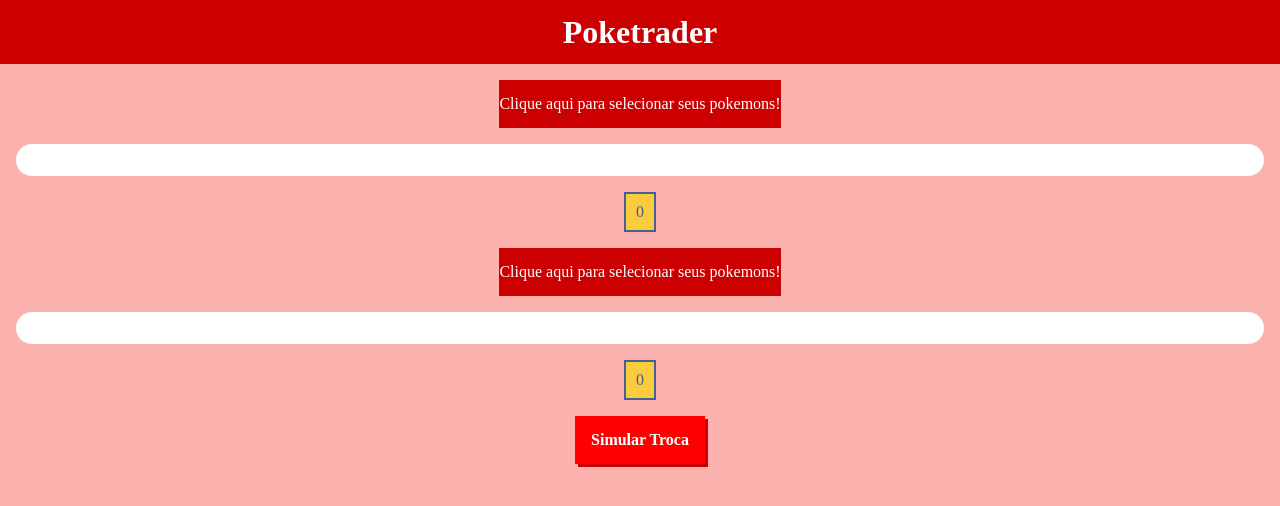
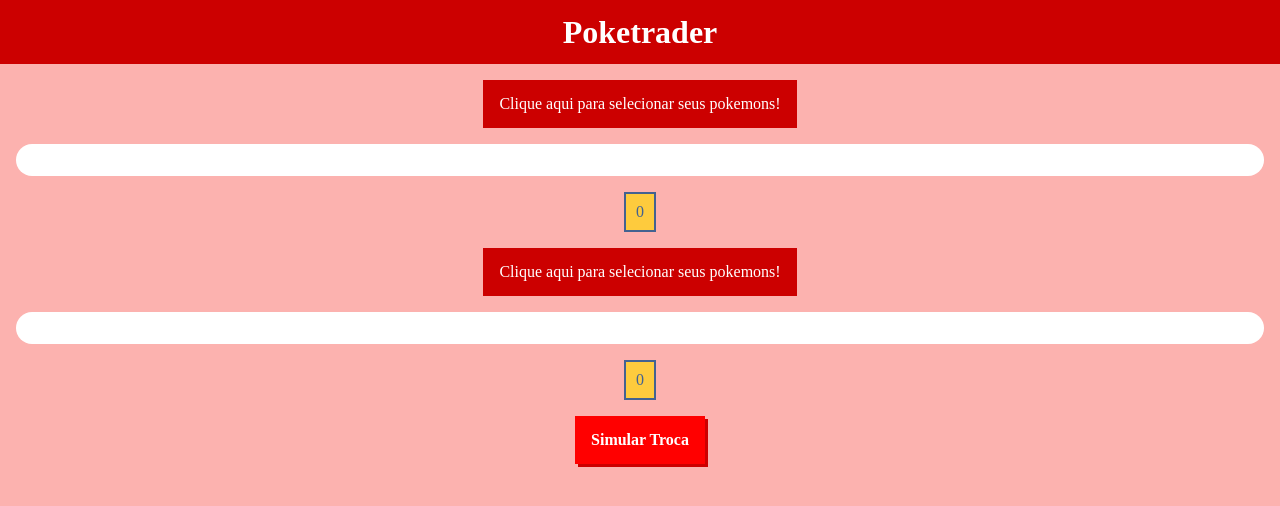
Before and after one commit to samuelfavila/poketrader, a React (Create React App) app: page / in a window 1280 px wide. Shown: the top 506 px of the page. Built offline with nearby package versions, Linux system fonts and the light colour scheme.

Commit message:
Fix Pokemon List

```diff
--- a/src/components/PokemonSelectorModal/index.jsx
+++ b/src/components/PokemonSelectorModal/index.jsx
@@ -7,12 +7,11 @@
 	allPokemons,
 	setAllPokemons,
 	selectPokemon,
+	loadMore,
+	setLoadMore,
 }) => {
 	// const [pokemonInput, setPokemonInput] = useState("");
 	// pokemonInput = document.querySelector(".pokemon-input");
-	const [loadMore, setLoadMore] = useState(
-		"https://pokeapi.co/api/v2/pokemon?limit=20"
-	);
 
 	const getAllPokemons = async () => {
 		const res = await fetch(loadMore);
@@ -35,7 +34,9 @@
 	};
 
 	useEffect(() => {
-		getAllPokemons();
+		if (allPokemons.length === 0) {
+			getAllPokemons();
+		}
 	}, []);
 
 	return (
--- a/src/components/PokemonSlot/index.jsx
+++ b/src/components/PokemonSlot/index.jsx
@@ -5,6 +5,9 @@
 
 const PokemonSlot = ({ xpTotal, setXpTotal }) => {
 	const [allPokemons, setAllPokemons] = useState([]);
+	const [loadMore, setLoadMore] = useState(
+		"https://pokeapi.co/api/v2/pokemon?limit=20"
+	);
 	const [isOpen, setIsOpen] = useState(false);
 	const [selectedPokemons, setSelectedPokemons] = useState([]);
 	const [message, setMessage] = useState("");
@@ -75,8 +78,10 @@
 				<PokemonSelectorModal
 					setIsOpen={() => setIsOpen(!isOpen)}
 					allPokemons={allPokemons}
+					loadMore={loadMore}
 					setAllPokemons={setAllPokemons}
 					selectPokemon={selectPokemon}
+					setLoadMore={setLoadMore}
 				/>
 			)}
 		</div>
--- a/src/components/PokemonSlot/style.css
+++ b/src/components/PokemonSlot/style.css
@@ -16,7 +16,7 @@
 	margin: 1em auto;
 	background-color: #cc0000;
 	color: #ffffff;
-	padding: 1em 0;
+	padding: 1em;
 	width: fit-content;
 }
 
```
